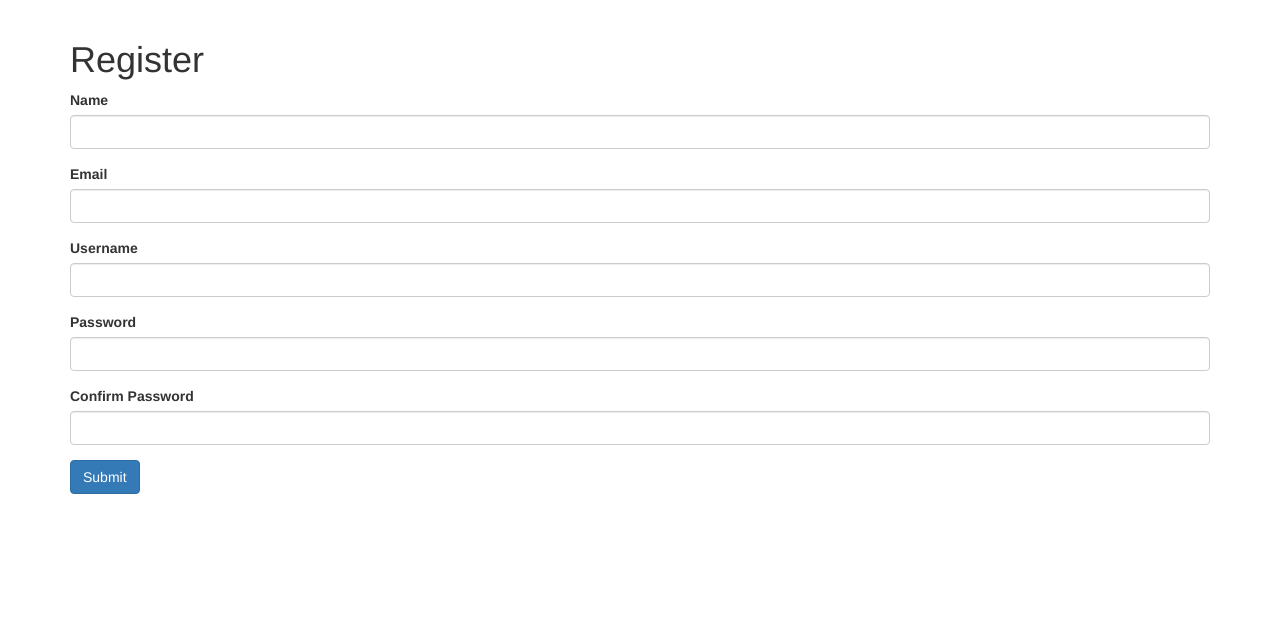
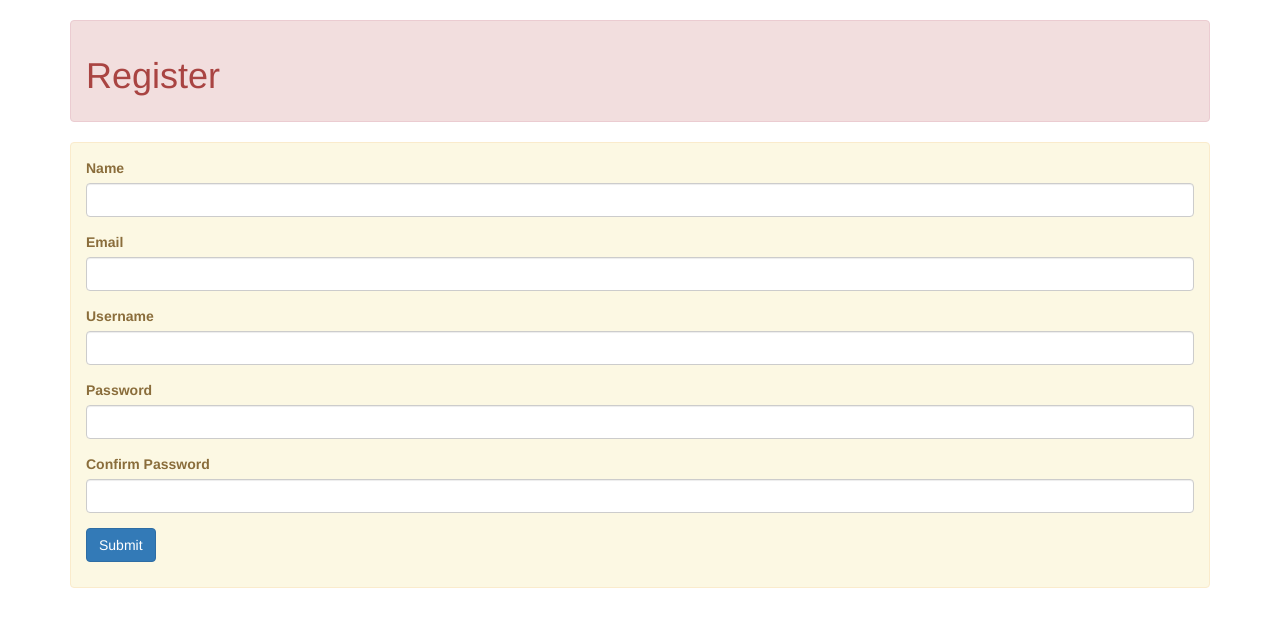
Before and after one commit to lnivnv/flaskproject, a Flask app: page /register in a window 1280 px wide. Shown: the part 52-679 px from the top of the page. Run offline with Flask 2, Linux system fonts and the light colour scheme; some libraries are stand-ins or nearby versions.

Commit message:
Добавлен бутстрап

```diff
--- a/templates/register.html
+++ b/templates/register.html
@@ -1,8 +1,11 @@
 {% extends 'layout.html' %}
 
 {% block body %}
+  <div class="alert alert-danger" role="alert">
   <h1>Register</h1>
+  </div>
   {% from "includes/_formhelpers.html" import render_field %}
+  <div class="alert alert-warning" role="alert">
   <form method="POST" action="">
     <div class="form-group">
       {{render_field(form.name, class_="form-control")}}
@@ -21,4 +24,5 @@
     </div>
     <p><input type="submit" class="btn btn-primary" value="Submit"></p>
   </form>
+  </div>
 {% endblock %}
```
